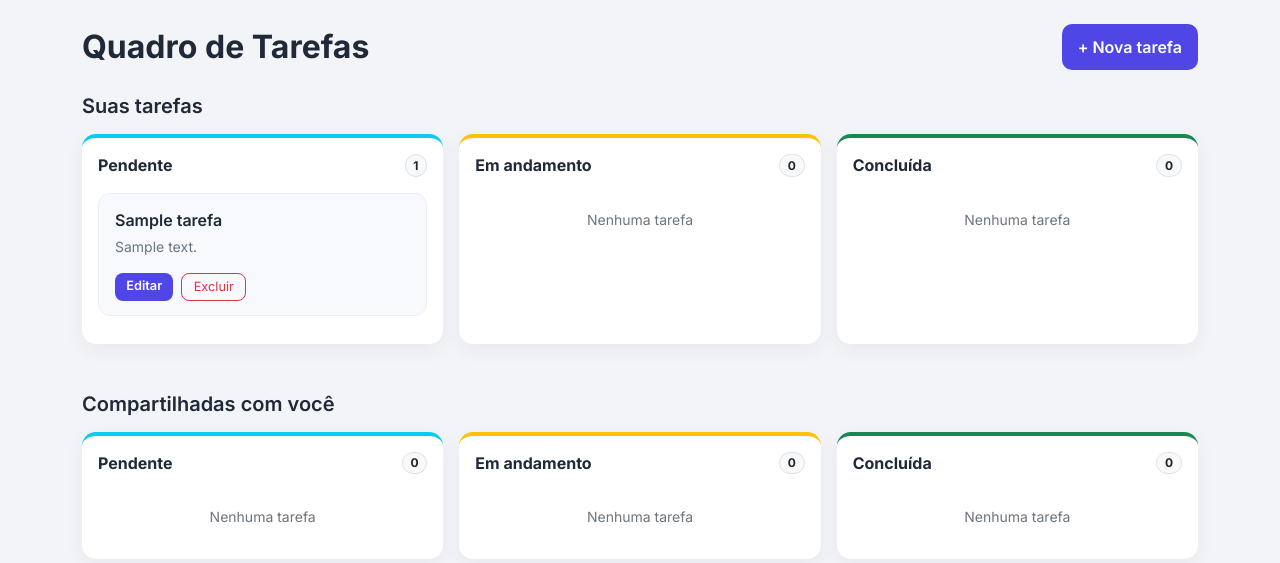
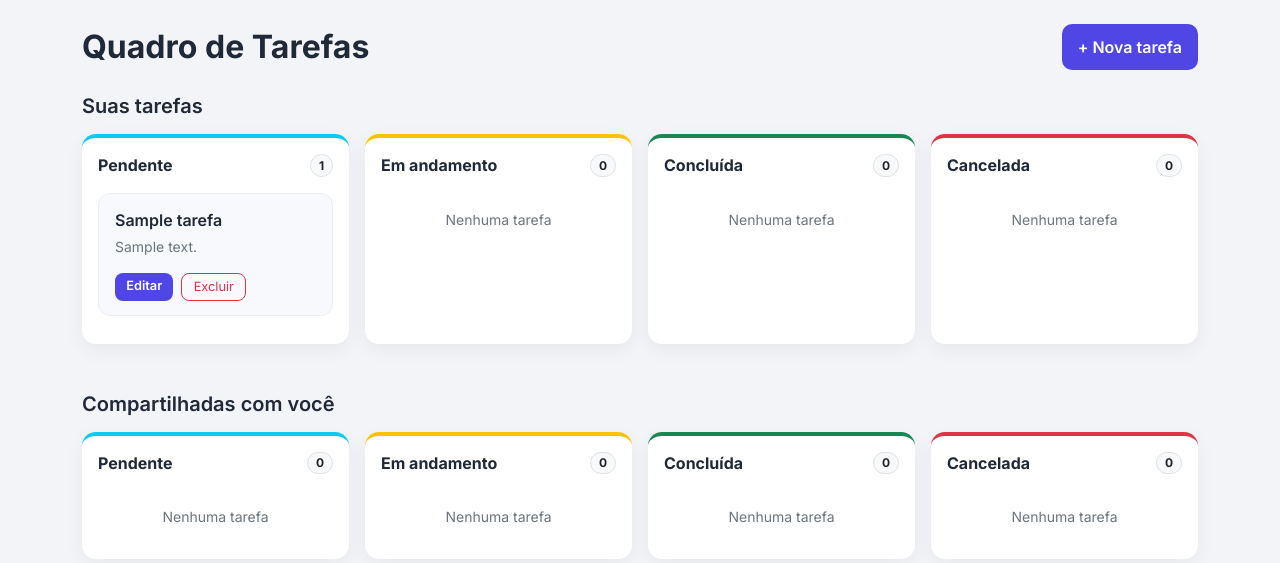
Before and after one commit to alyssa-sys/Grupo-1-FSI-Tutorial-Flask, a Flask app: page /quadro in a window 1280 px wide. Shown: the part 56-619 px from the top of the page. Run offline with Flask 3, Linux system fonts and the light colour scheme; a user stored in the database is signed in; tables that the repository leaves empty hold one stand-in row (values such as "Sample post").

Commit message:
adicionando status "Cancelada" e ajusta exibição de tarefas no painel

```diff
--- a/gerenciador_de_tarefas/app.py
+++ b/gerenciador_de_tarefas/app.py
@@ -119,7 +119,7 @@ def editar_tarefa(tarefa_id):
 
         tarefa.titulo = request.form['titulo']
         tarefa.descricao = request.form['descricao']
-        tarefa.status = request.form['status']
+        tarefa.status = status
 
         db.session.commit()
         flash('Tarefa atualizada com sucesso!', 'success')
--- a/gerenciador_de_tarefas/templates/editar_tarefa.html
+++ b/gerenciador_de_tarefas/templates/editar_tarefa.html
@@ -27,6 +27,7 @@
                         <option value="Pendente" {% if tarefa.status == 'Pendente' %}selected{% endif %}>Pendente</option>
                         <option value="Em andamento" {% if tarefa.status == 'Em andamento' %}selected{% endif %}>Em andamento</option>
                         <option value="Concluída" {% if tarefa.status == 'Concluída' %}selected{% endif %}>Concluída</option>
+                        <option value="Cancelada" {% if tarefa.status == 'Cancelada' %}selected{% endif %}>Cancelada</option>
                     </select>
                 </div>
                 <div class="d-flex gap-2">
--- a/gerenciador_de_tarefas/templates/quadro.html
+++ b/gerenciador_de_tarefas/templates/quadro.html
@@ -14,7 +14,7 @@
 </style>
 
 {% macro coluna(titulo, lista, cor_borda, cor_badge) %}
-<div class="col-12 col-lg-4">
+<div class="col-12 col-md-6 col-lg-3">
     <div class="coluna" style="border-top: 4px solid {{ cor_borda }};">
         <div class="d-flex justify-content-between align-items-center mb-3">
             <h6 class="fw-bold mb-0">{{ titulo }}</h6>
@@ -58,16 +58,18 @@
 
 <h5 class="fw-semibold mb-3">Suas tarefas</h5>
 <div class="row g-3">
-    {{ coluna('Pendente', minhas_tarefas|rejectattr('status', 'in', ['Em andamento', 'Concluída'])|list, '#0dcaf0', 'bg-info text-dark') }}
+    {{ coluna('Pendente', minhas_tarefas|selectattr('status', 'equalto', 'Pendente')|list, '#0dcaf0', 'bg-info text-dark') }}
     {{ coluna('Em andamento', minhas_tarefas|selectattr('status', 'equalto', 'Em andamento')|list, '#ffc107', 'bg-warning text-dark') }}
     {{ coluna('Concluída', minhas_tarefas|selectattr('status', 'equalto', 'Concluída')|list, '#198754', 'bg-success') }}
+    {{ coluna('Cancelada', minhas_tarefas|selectattr('status', 'equalto', 'Cancelada')|list, '#dc3545', 'bg-danger') }}
 </div>
 
 <h5 class="fw-semibold mt-5 mb-3">Compartilhadas com você</h5>
 <div class="row g-3 mb-5">
-    {{ coluna('Pendente', tarefas_compartilhadas|rejectattr('status', 'in', ['Em andamento', 'Concluída'])|list, '#0dcaf0', 'bg-info text-dark') }}
+    {{ coluna('Pendente', tarefas_compartilhadas|selectattr('status', 'equalto', 'Pendente')|list, '#0dcaf0', 'bg-info text-dark') }}
     {{ coluna('Em andamento', tarefas_compartilhadas|selectattr('status', 'equalto', 'Em andamento')|list, '#ffc107', 'bg-warning text-dark') }}
     {{ coluna('Concluída', tarefas_compartilhadas|selectattr('status', 'equalto', 'Concluída')|list, '#198754', 'bg-success') }}
+    {{ coluna('Cancelada', tarefas_compartilhadas|selectattr('status', 'equalto', 'Cancelada')|list, '#dc3545', 'bg-danger') }}
 </div>
 
 <!-- Janela de detalhes (somente leitura) -->
```
Also changed, not shown: gerenciador_de_tarefas/templates/quadro_admin.html (+11 -5 lines), 1 other file.
